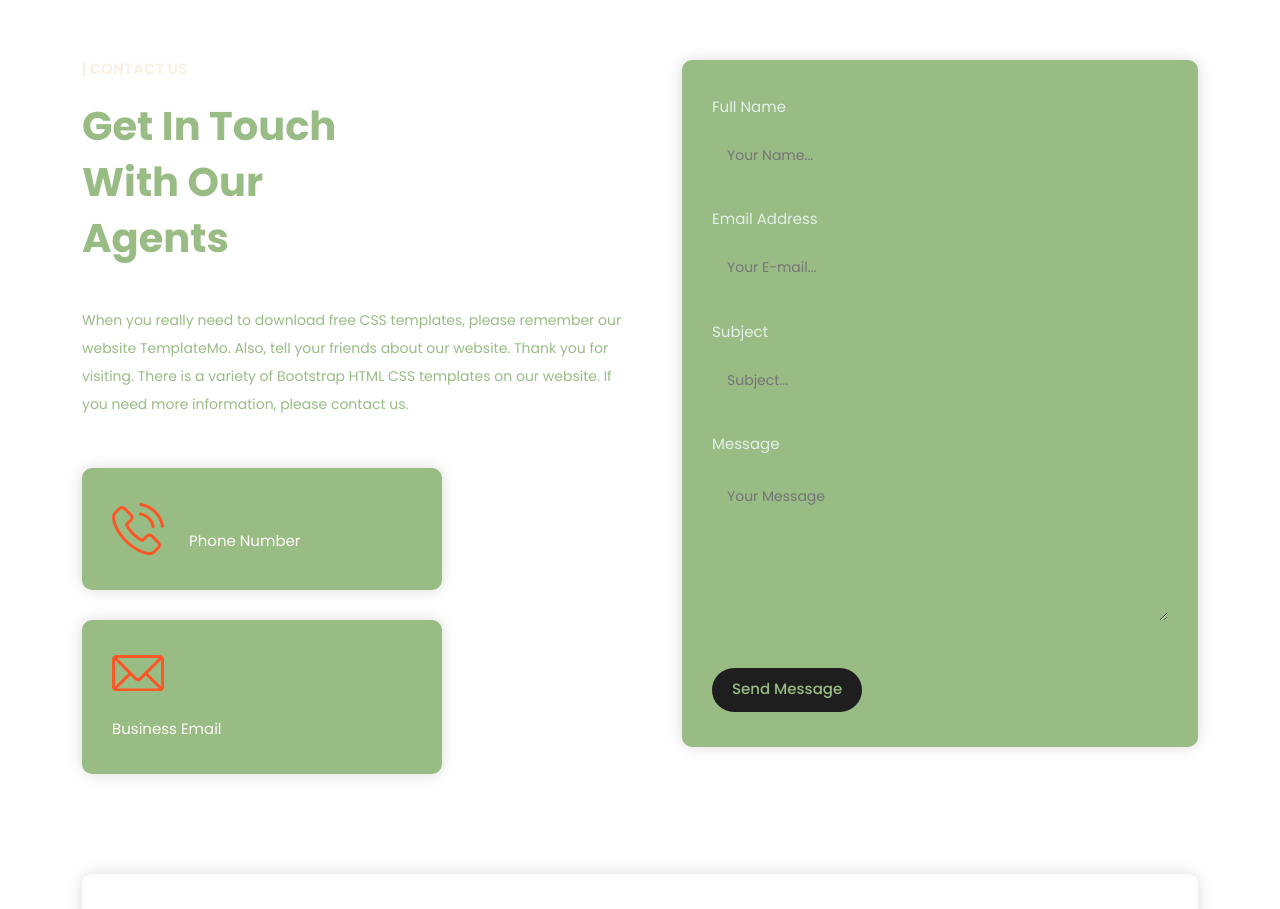
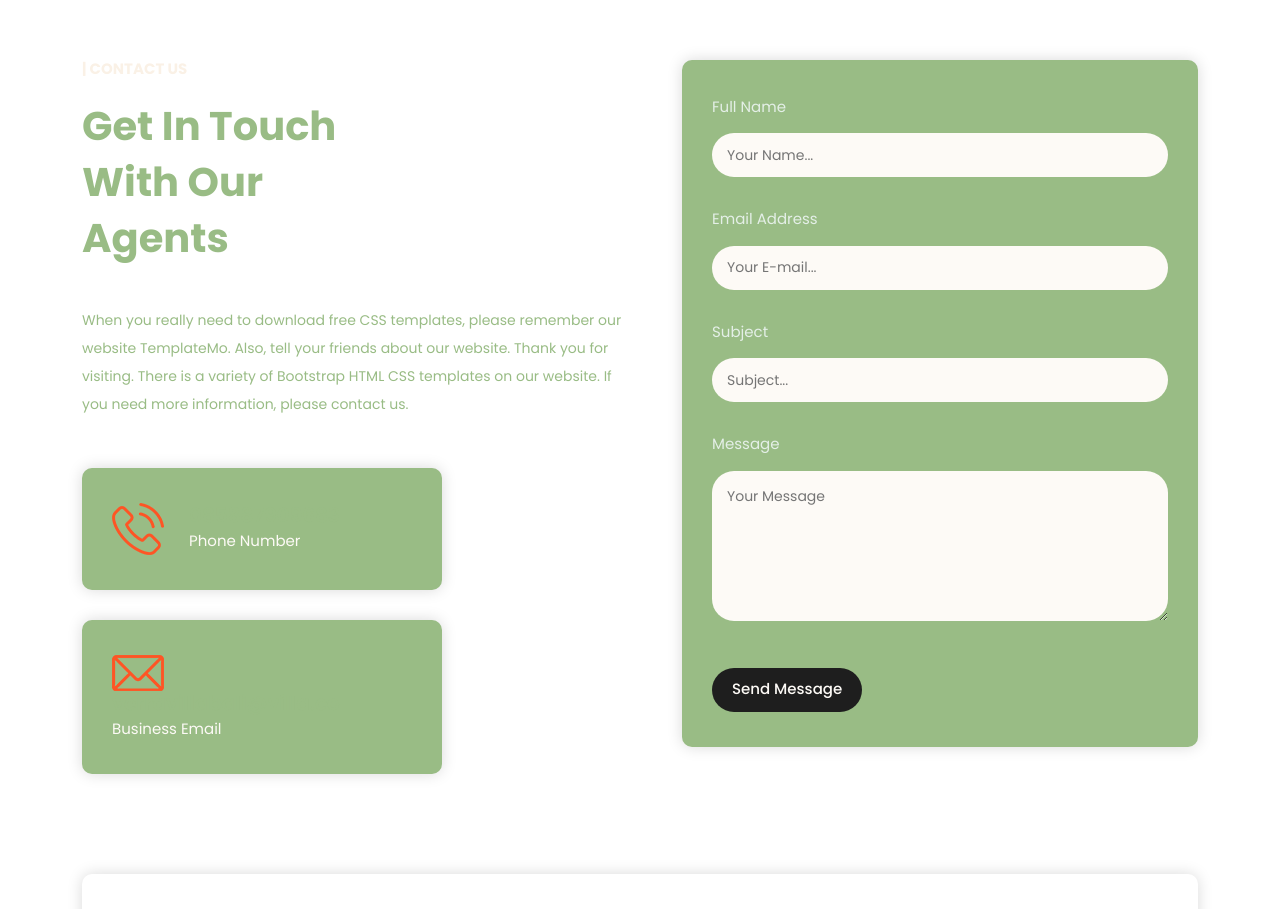
Before and after one commit to Radha359/verra-villa, a plain HTML site: page contact.html in a window 1280 px wide. Shown: the part 560-1469 px from the top of the page. Drawn offline with nearby package versions, Linux system fonts and the light colour scheme; grey boxes are pictures that could not be loaded.

Commit message:
update color

```diff
--- a/assets/css/templatemo-villa-agency.css
+++ b/assets/css/templatemo-villa-agency.css
@@ -1656,7 +1656,7 @@ Contact Page Style
   width: 100%;
   height: 44px;
   border-radius: 22px;
-  background-color: #99BC85;
+  background-color: #FDFAF6;
   border: none;
   margin-bottom: 30px;
   font-size: 14px;
@@ -1668,7 +1668,7 @@ Contact Page Style
   height: 150px;
   max-height: 180px;
   border-radius: 22px;
-  background-color: #99BC85;
+  background-color: #FDFAF6;
   border: none;
   margin-bottom: 40px;
   font-size: 14px;
@@ -1680,7 +1680,7 @@ Contact Page Style
   height: 44px;
   border-radius: 22px;
   padding: 0px 20px;
-  color: #99BC85;
+  color: #FDFAF6;
   border: none;
   font-size: 15px;
   font-weight: 500;
```
